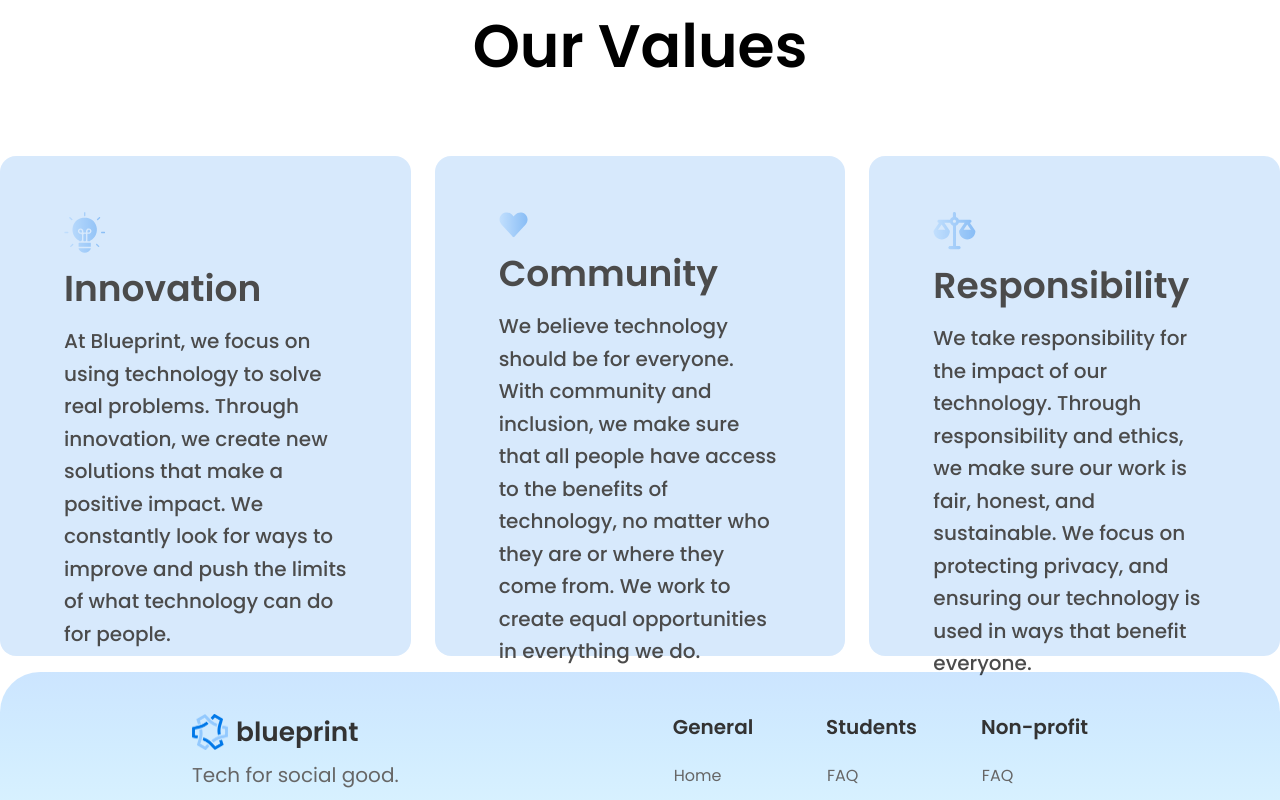
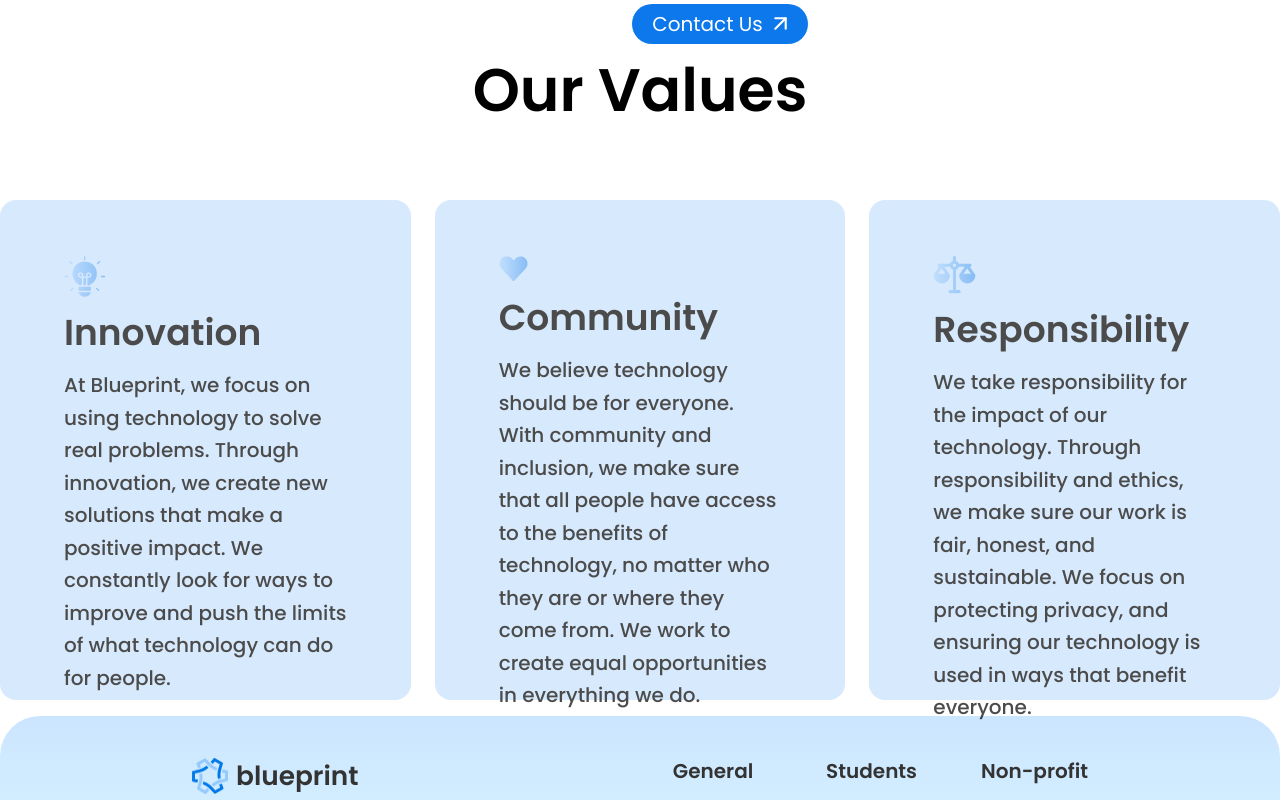
Before and after one commit to tmublueprint/bp-website, a React (Vite) app: page / in a window 1280 px wide. Shown: the top 800 px of the page. Built offline with nearby package versions, Linux system fonts and the light colour scheme.

Commit message:
Generic button

```diff
--- a/package.json
+++ b/package.json
@@ -17,6 +17,7 @@
     "@types/react-router-dom": "^5.3.3",
     "react": "^19.0.0",
     "react-dom": "^19.0.0",
+    "react-icons": "^5.5.0",
     "react-router-dom": "^7.4.0"
   },
   "devDependencies": {
@@ -43,9 +44,9 @@
     "eslint-plugin-storybook": "^0.11.6",
     "globals": "^15.15.0",
     "playwright": "^1.51.1",
-    "postcss": "^8.5.3",
+    "postcss": "^8.5.4",
     "storybook": "^8.6.7",
-    "tailwindcss": "^4.0.14",
+    "tailwindcss": "^4.1.8",
     "tsx": "^4.19.3",
     "typescript": "~5.7.2",
     "typescript-eslint": "^8.24.1",
--- a/src/components/GenericButton.tsx
+++ b/src/components/GenericButton.tsx
@@ -1,12 +1,36 @@
-function GenericButton() {
+import { FiArrowUpRight } from "react-icons/fi";
 
+type GenericButtonProps = {
+    label: string;
+  };
+
+function GenericButton({ label }: GenericButtonProps) {
     return (
-        <>
-            <button className="button bg-red-500">
-                Button
-            </button>
-        </>
-    )
+        <button
+            className="
+                w-40
+                h-10
+                flex-grow-0
+                ml-36
+                mt-1
+                px-2
+                pt-1
+                pb-1
+                bg-[#0c78ec]
+                text-white
+                rounded
+                text-xl
+                md:w-44
+                md:ml-40
+                transition
+                hover:bg-blue-600
+                rounded-full
+            "
+        >
+            {label}
+            <FiArrowUpRight size={25} className="align-middle inline-block relative top-[-2px] relative left-[5px]" />
+        </button>
+    );
 }
 
 export default GenericButton;
--- a/src/pages/HomePage.tsx
+++ b/src/pages/HomePage.tsx
@@ -9,10 +9,13 @@
 
 import StudentInvolvementCard from "../components/HomePage/StudentInvolvementCard";
 import ValuesCard from "../components/HomePage/ValuesCard";
+import GenericButton from "../components/GenericButton";
+
 
 function HomePage() {
     return (
         <>
+            <GenericButton label="Contact Us"/>
             <ValuesCard />
             {/*<StudentInvolvementCard></StudentInvolvementCard>*/}
         </>
```
Also changed, not shown: 1 other file (tests, documents, lock files or other folders).
